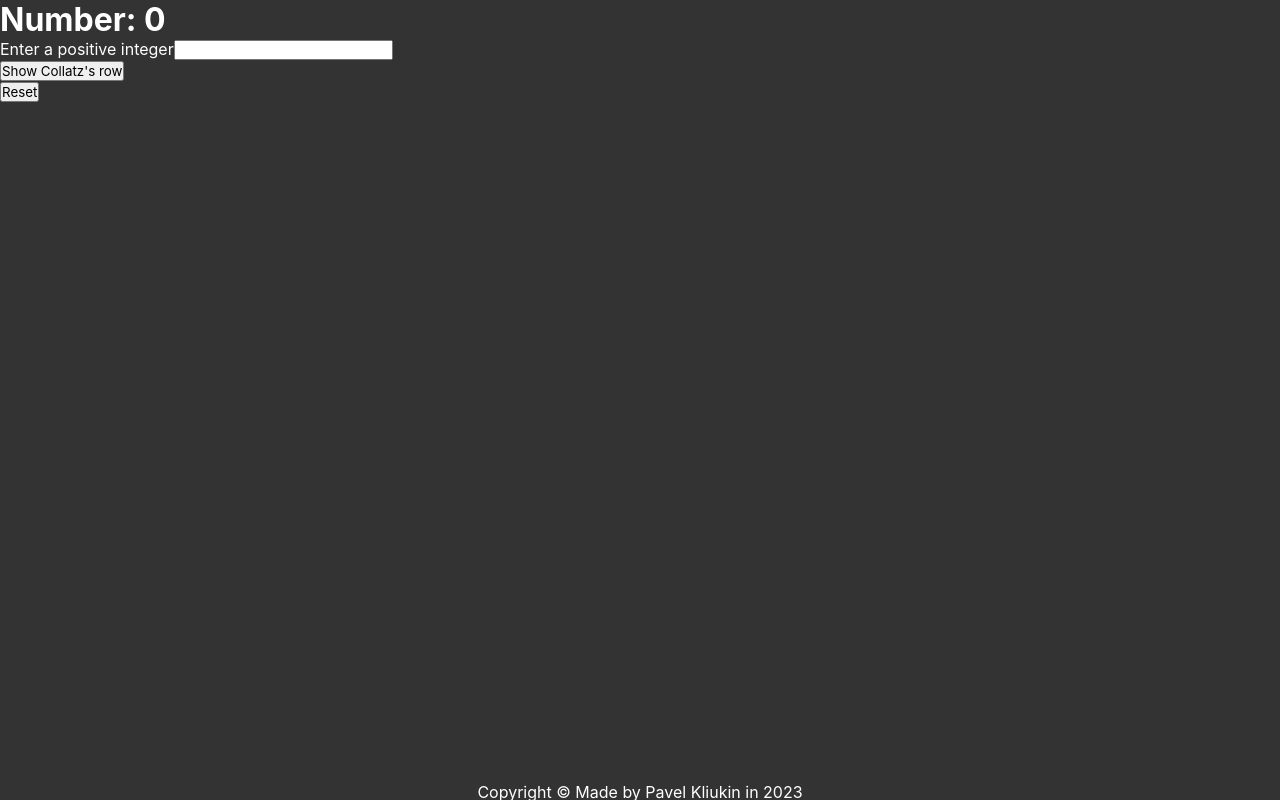
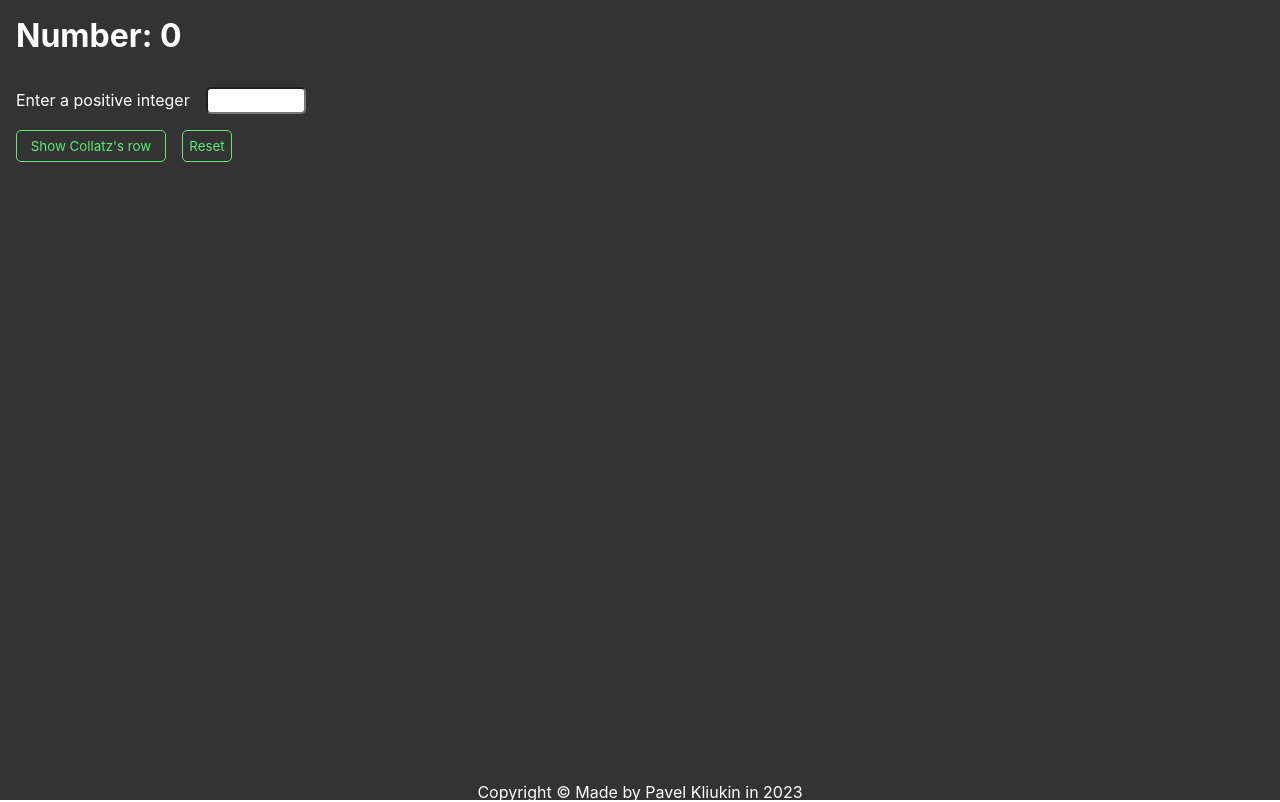
Before and after one commit to Pavel-Kliukin/Collatz_conjecture_React, a React (Create React App) app: page / in a window 1280 px wide. Built offline with nearby package versions, Linux system fonts and the light colour scheme.

Commit message:
Did some basic style

```diff
--- a/src/Main.css
+++ b/src/Main.css
@@ -3,3 +3,56 @@
   color: white;
   min-height: 98vh;
 }
+
+.mainBox {
+  margin-left: 1rem;
+  padding-top: 1rem;
+}
+
+form {
+  margin-top: 2rem;
+}
+
+input {
+  width: 100px;
+  margin-left: 1rem;
+  height: 1.7rem;
+  border-radius: 5px;
+  padding-left: 0.5rem;
+}
+
+.buttonsBox {
+  display: flex;
+}
+
+button {
+  margin-top: 1rem;
+  margin-bottom: 1.5rem;
+  height: 2rem;
+  width: fit-content;
+  background-color: #333;
+  border: solid rgb(91, 234, 120);
+  border-width: 1px;
+  border-radius: 5px;
+  color: rgb(91, 234, 120);
+  display: flex;
+  justify-content: center;
+  align-items: center;
+}
+
+#submitButton {
+  margin-right: 1rem;
+  width: 150px;
+}
+
+#submitButton:hover {
+  border-width: 2px;
+}
+
+#resetButton {
+  width: 50px;
+}
+
+#resetButton:hover {
+  border-width: 2px;
+}
--- a/src/Main.js
+++ b/src/Main.js
@@ -39,6 +39,7 @@ const Main = () => {
 
   return (
     <div className='Main'>
+      <div className='mainBox'>
         <h1>Number: {number}</h1>
         <form onSubmit={submitHandler}>
           <div className="numberInput">
@@ -50,13 +51,15 @@ const Main = () => {
               required
             />
           </div>
-        <button id='submitButton' type="submit">Show Collatz's row</button>
+          <div className='buttonsBox'>
+            <button className='buttons' id='submitButton' type="submit">Show Collatz's row</button>
+            <button className='buttons' id='resetButton' onClick={resetHandler}>Reset</button>
+          </div>
         </form>
-      <button onClick={resetHandler}>Reset</button>
         { isValidNumber ? (
             collatzArray.map( i => {
               return (
-              <div key={i}>{i}, </div>
+                <div key={i} className='numbers'>{i} </div>
               );
             })
           ) : (
@@ -64,6 +67,7 @@ const Main = () => {
           )
         }
       </div>
+    </div>
   );
 
 };
--- a/src/index.css
+++ b/src/index.css
@@ -3,8 +3,6 @@ body {
   font-family: -apple-system, BlinkMacSystemFont, 'Segoe UI', 'Roboto', 'Oxygen',
     'Ubuntu', 'Cantarell', 'Fira Sans', 'Droid Sans', 'Helvetica Neue',
     sans-serif;
-  -webkit-font-smoothing: antialiased;
-  -moz-osx-font-smoothing: grayscale;
 }
 
 code {
```
Lines whose indentation alone changed are shown as unchanged.
